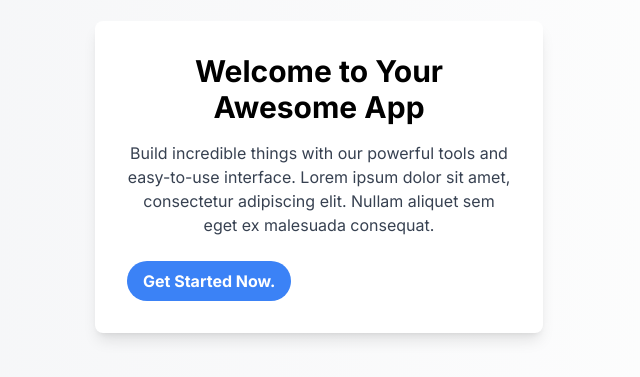
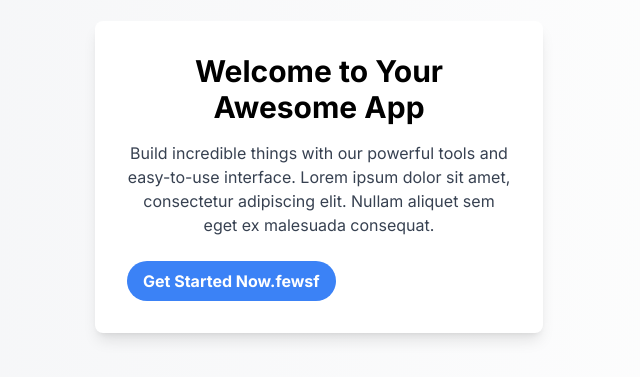
Before and after one commit to N1kos9/landing-2, a Next.js app: page / in a window 1280 px wide. Shown: the part 223-600 px from the top of the page, without its empty margins (321-961 px from the left). Built offline with nearby package versions, Linux system fonts and the light colour scheme.

Commit message:
ertherthetr

```diff
--- a/app/page.tsx
+++ b/app/page.tsx
@@ -13,7 +13,7 @@ const Home = () => {
           Nullam aliquet sem eget ex malesuada consequat.
         </p>
         <button className="bg-blue-500 hover:bg-blue-600 text-white font-bold py-2 px-4 rounded-full">
-          Get Started Now.
+          Get Started Now.fewsf
         </button>
       </div>
     </div>
```
